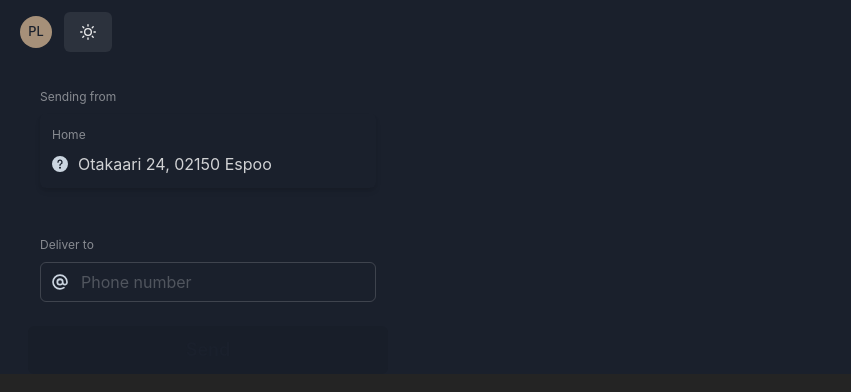
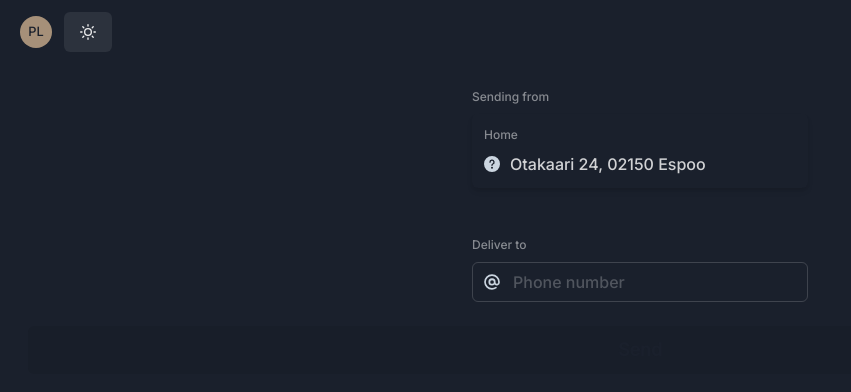
Before and after one commit to plahteenlahti/junction2022, a React (Vite) app in the folder app/: page / in a window 1280 px wide. Shown: the top 392 px of the page, without its empty margins (0-851 px from the left). Built offline with nearby package versions, Linux system fonts and the light colour scheme.

Commit message:
feat(send): ship my send

```diff
--- a/app/package.json
+++ b/app/package.json
@@ -36,5 +36,10 @@
     "prettier": "^2.7.1",
     "typescript": "^4.6.4",
     "vite": "^3.2.0"
+  },
+  "eslintConfig": {
+    "extends": [
+      "react-app"
+    ]
   }
 }
--- a/app/src/index.css
+++ b/app/src/index.css
@@ -1,5 +1,5 @@
 :root {
-  font-family: Inter, Avenir, Helvetica, Arial, sans-serif;
+  font-family: 'Inter', Avenir, Helvetica, Arial, sans-serif;
   font-size: 16px;
   line-height: 24px;
   font-weight: 400;
@@ -29,5 +29,5 @@
   display: flex;
   place-items: center;
   min-width: 320px;
-  min-height: 100vh;
+  height: 100vh;
 }
--- a/app/src/main.tsx
+++ b/app/src/main.tsx
@@ -1,13 +1,12 @@
 import { ChakraProvider } from '@chakra-ui/react'
-
-
+import '@fontsource/inter/500.css'
 import React from 'react'
 import ReactDOM from 'react-dom/client'
 import { BrowserRouter, Route, Routes } from 'react-router-dom'
-import './index.css'
 import { Order } from './routes/order'
 import { OrderConfirmed } from './routes/order-confirmed'
 import { Send } from './routes/send'
+import { mode } from '@chakra-ui/theme-tools'
 
 import { extendTheme } from '@chakra-ui/react'
 import { Navigation } from './components/Navigation'
@@ -22,11 +21,9 @@
     heading: `'Inter', sans-serif`,
     body: `'Inter', sans-serif`
   },
-  layerStyles: {
-    base: {
-      bg: 'gray.900',
-      border: '2px solid',
-      borderColor: 'gray.500'
+  colors: {
+    brand: {
+      100: '#000'
     }
   }
 })
```
Also changed, not shown: app/.eslintrc.json.
